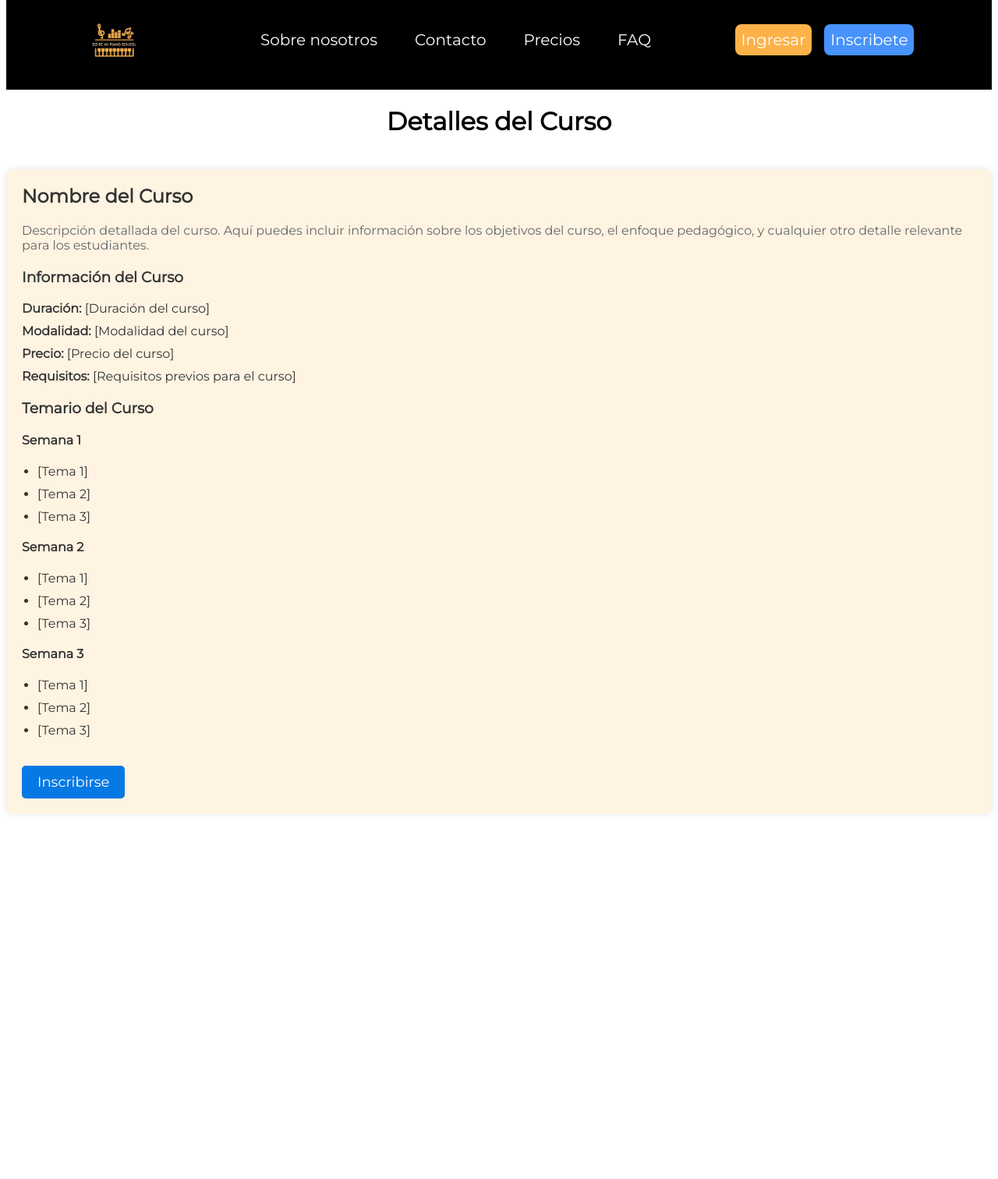
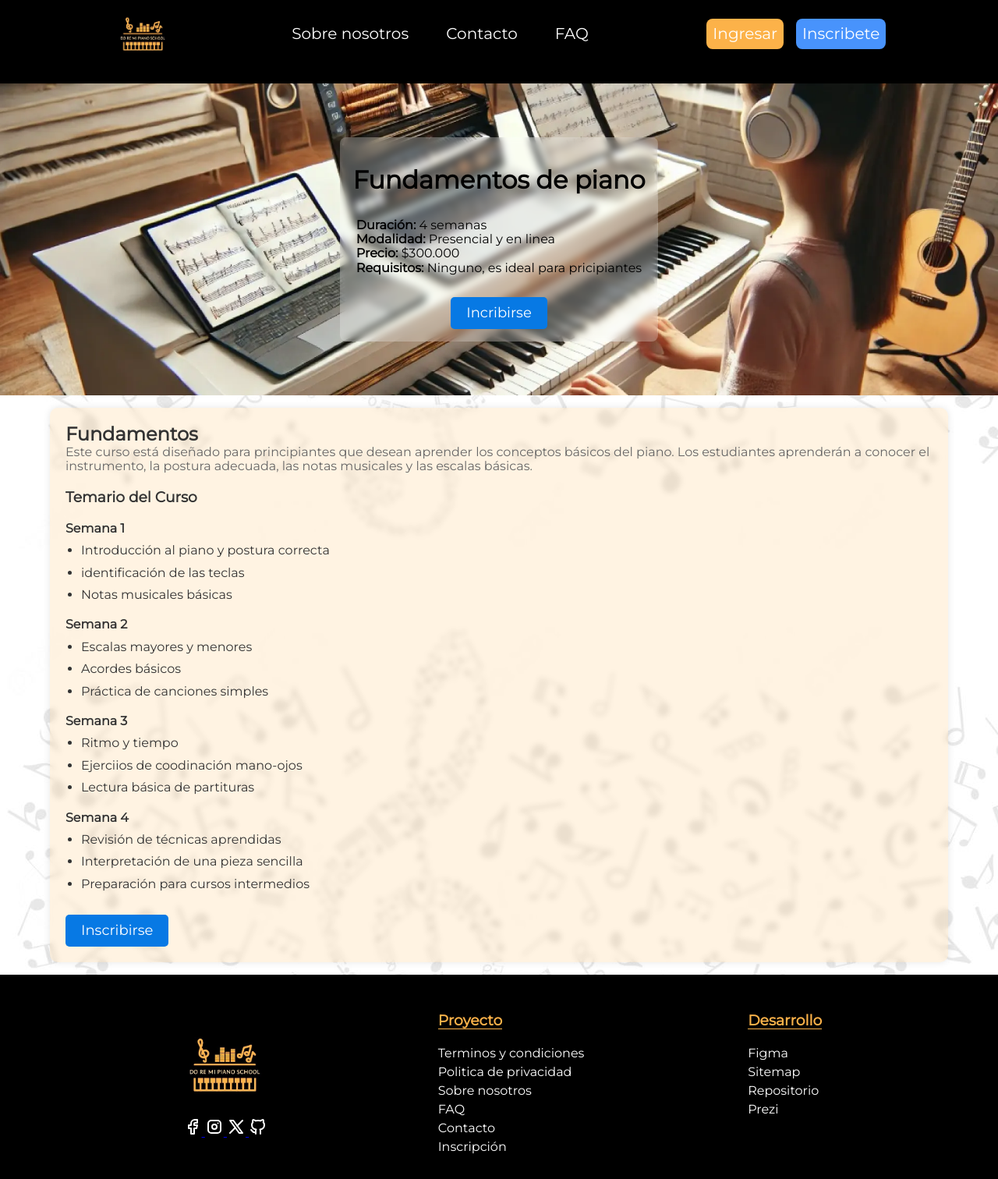
Before and after one commit to Atreyus-dev/Do-Re-Mi-Piano, a plain HTML site: page curso-fundamentos.html in a window 1280 px wide. Shown: the part 21-1533 px from the top of the page at 78% size. Before the commit the page ends 1073 px from the top, so only its background shows below. Drawn offline with Linux system fonts and the light colour scheme.

Commit message:
FEAT: subpágina cursos fundamentos

```diff
--- a/css/curso-fundamentos.css
+++ b/css/curso-fundamentos.css
@@ -8,19 +8,51 @@
 
 body{
     font-family: montserrat;
+    display: grid;
+    grid-template-rows: auto 1fr auto;
+    background-image: url("../assets/images/fondo3.png");
+
 }
 
 main{
     display: flex;
     flex-direction: column;
     align-items: center;
+    width: 90dvw;
+    max-width: 1440px;
+    margin: 0 auto;
 }
+
+.banner-cursos{
+    background-image: url("../assets/images/banner-cursos.webp");
+    background-size: cover;
+    background-position: center;
+    width: 100dvw;
+    display: flex;
+    flex-direction: column;
+    align-items: center;
+    justify-content: center;
+    height: 50dvh;
+}
+
+.card-info{
+    background-color: rgba(255, 255, 255, 0.253);
+    border-radius: 8px;
+    backdrop-filter: blur(5px);
+    padding: 1rem;
+    display: flex;
+    flex-direction: column;
+    align-items: center;
+    gap: .5rem;
+}
+
 .course-details {
+    backdrop-filter: blur(3px);
     background: #fcb14928;
     padding: 20px;
     border-radius: 10px;
     box-shadow: 0 0 10px rgba(0,0,0,0.1);
-    margin-top: 20px;
+    margin: 1rem 0;
 }
 
 .course-details h2 {
--- a/curso-fundamentos.html
+++ b/curso-fundamentos.html
@@ -4,8 +4,10 @@
     <meta charset="UTF-8">
     <meta name="viewport" content="width=device-width, initial-scale=1.0">
     <title>Detalles del Curso - Plataforma Virtual</title>
+    <link rel="stylesheet" href="css/normalize.css">
     <link rel="stylesheet" href="css/header.css">
     <link rel="stylesheet" href="css/curso-fundamentos.css">
+    <link rel="stylesheet" href="css/footer.css">
 </head>
 <body>
     <header>
@@ -13,10 +15,9 @@
         <input type="checkbox" id="checkbox">
         <nav class="header__nav">
             <ul class="header__nav-ul">
-                <li class="header__nav-li"><a href="/" class="header__nav-a">Sobre nosotros</a></li>
-                <li class="header__nav-li"><a href="/" class="header__nav-a">Contacto</a></li>
-                <li class="header__nav-li"><a href="/" class="header__nav-a">Precios</a></li>
-                <li class="header__nav-li"><a href="/" class="header__nav-a">FAQ</a></li>
+                <li class="header__nav-li"><a href="about-us.html" class="header__nav-a">Sobre nosotros</a></li>
+                <li class="header__nav-li"><a href="contacto.html" class="header__nav-a">Contacto</a></li>
+                <li class="header__nav-li"><a href="faq.html" class="header__nav-a">FAQ</a></li>
             </ul>
 
         </nav>
@@ -28,52 +29,97 @@
     </header>
 
     <main>
-        <div class="container">
-            <h1>Detalles del Curso</h1>
+        <div class="banner-cursos">
+            <div class="card-info">
+                <h1>Fundamentos de piano</h1>
+                <p>
+                    <b>Duración:</b> 4 semanas <br>
+                    <b>Modalidad:</b> Presencial y en linea <br>
+                    <b>Precio:</b> $300.000 <br>
+                    <b>Requisitos:</b> Ninguno, es ideal para pricipiantes
+                </p>
+                <a href="inscripcion.html" class="btn">Incribirse</a>
+            </div>
         </div>
         <div class="container">
             <div class="course-details">
-                <h2>Nombre del Curso</h2>
-                <p>Descripción detallada del curso. Aquí puedes incluir información sobre los objetivos del curso, el enfoque pedagógico, y cualquier otro detalle relevante para los estudiantes.</p>
-
-                <h3>Información del Curso</h3>
-                <ul>
-                    <li><strong>Duración:</strong> [Duración del curso]</li>
-                    <li><strong>Modalidad:</strong> [Modalidad del curso]</li>
-                    <li><strong>Precio:</strong> [Precio del curso]</li>
-                    <li><strong>Requisitos:</strong> [Requisitos previos para el curso]</li>
-                </ul>
+                <h2>Fundamentos</h2>
+                <p>Este curso está diseñado para principiantes que desean aprender los conceptos básicos del piano. Los estudiantes aprenderán a conocer el instrumento, la postura adecuada, las notas musicales y las escalas básicas.</p>
 
                 <h3>Temario del Curso</h3>
                 <div class="syllabus">
                     <h4>Semana 1</h4>
                     <ul>
-                        <li>[Tema 1]</li>
-                        <li>[Tema 2]</li>
-                        <li>[Tema 3]</li>
+                        <li>Introducción al piano y postura correcta</li>
+                        <li>identificación de las teclas</li>
+                        <li>Notas musicales básicas</li>
                     </ul>
 
                     <h4>Semana 2</h4>
                     <ul>
-                        <li>[Tema 1]</li>
-                        <li>[Tema 2]</li>
-                        <li>[Tema 3]</li>
+                        <li>Escalas mayores y menores</li>
+                        <li>Acordes básicos</li>
+                        <li>Práctica de canciones simples</li>
                     </ul>
 
                     <h4>Semana 3</h4>
                     <ul>
-                        <li>[Tema 1]</li>
-                        <li>[Tema 2]</li>
-                        <li>[Tema 3]</li>
+                        <li>Ritmo y tiempo</li>
+                        <li>Ejerciios de coodinación mano-ojos</li>
+                        <li>Lectura básica de partituras</li>
                     </ul>
-
-                    <!-- Agrega más semanas según sea necesario -->
+                    <h4>Semana 4</h4>
+                    <ul>
+                        <li>Revisión de técnicas aprendidas</li>
+                        <li>Interpretación de una pieza sencilla</li>
+                        <li>Preparación para cursos intermedios</li>
+                    </ul>
                 </div>
 
-                <a href="register.html" class="btn">Inscribirse</a>
+                <a href="inscripcion.html" class="btn">Inscribirse</a>
             </div>
         </div>
     </main>
-
+    <footer>
+        <div class="footer__column-1">
+            <a href="/">
+            <img src="assets/images/Logo.jpg" alt="logo" class="footer__logo">
+            </a>
+            <div class="footer__container-icons">
+                <a href="https://www.facebook.com" target="_blank" rel="noreferer">
+                    <img src="assets/icons/facebook.svg" alt="icono facebook">
+                </a>
+                <a href="https://www.instagram.com" target="_blank" rel="noreferer">
+                    <img src="assets/icons/instagram.svg" alt="icono instagram">
+                </a>
+                <a href="https://x.com/" target="_blank" rel="noreferer">
+                    <img src="assets/icons/brand-x.svg" alt="icono X red social">
+                </a>
+                <a href="https://github.com/Atreyus-dev/Do-Re-Mi-Piano" target="_blank" rel="noreferer">
+                    <img src="assets/icons/brand-github.svg" alt="icono github">
+                </a>
+            </div>
+        </div>
+        <div class="footer__column-2">
+            <h3 class="footer__h3">Proyecto</h3>
+            <ul>
+                <li class="footer__li"><a href="terminosycondiciones.html" class="footer__a">Terminos y condiciones</a></li>
+                <li class="footer__li"><a href="privacidad.html" class="footer__a">Politica de privacidad</a></li>
+                <li class="footer__li"><a href="about-us.html" class="footer__a">Sobre nosotros</a></li>
+                <li class="footer__li"><a href="faq.html" class="footer__a">FAQ</a></li>
+                <li class="footer__li"><a href="contacto.html" class="footer__a">Contacto</a></li>
+                <li class="footer__li"><a href="inscripcion.html" class="footer__a">Inscripción</a></li>
+            </ul>
+        </div>
+        <div class="footer__column-3">
+            <h3 class="footer__h3">Desarrollo</h3>
+            <ul>
+                <li class="footer__li"><a href="" class="footer__a" target="_blank" rel="noreferer">Figma</a></li>
+                <li class="footer__li"><a href="" class="footer__a" target="_blank" rel="noreferer">Sitemap</a></li>
+                <li class="footer__li"><a href="https://github.com/Atreyus-dev/Do-Re-Mi-Piano" class="footer__a" target="_blank" rel="noreferer">Repositorio</a></li>
+                <li class="footer__li"><a href="" class="footer__a" target="_blank" rel="noreferer">Prezi</a></li>
+            </ul>
+        </div>
+    </footer>
 </body>
 </html>
```
Also changed, not shown: assets/images/banner-cursos.webp (added).
